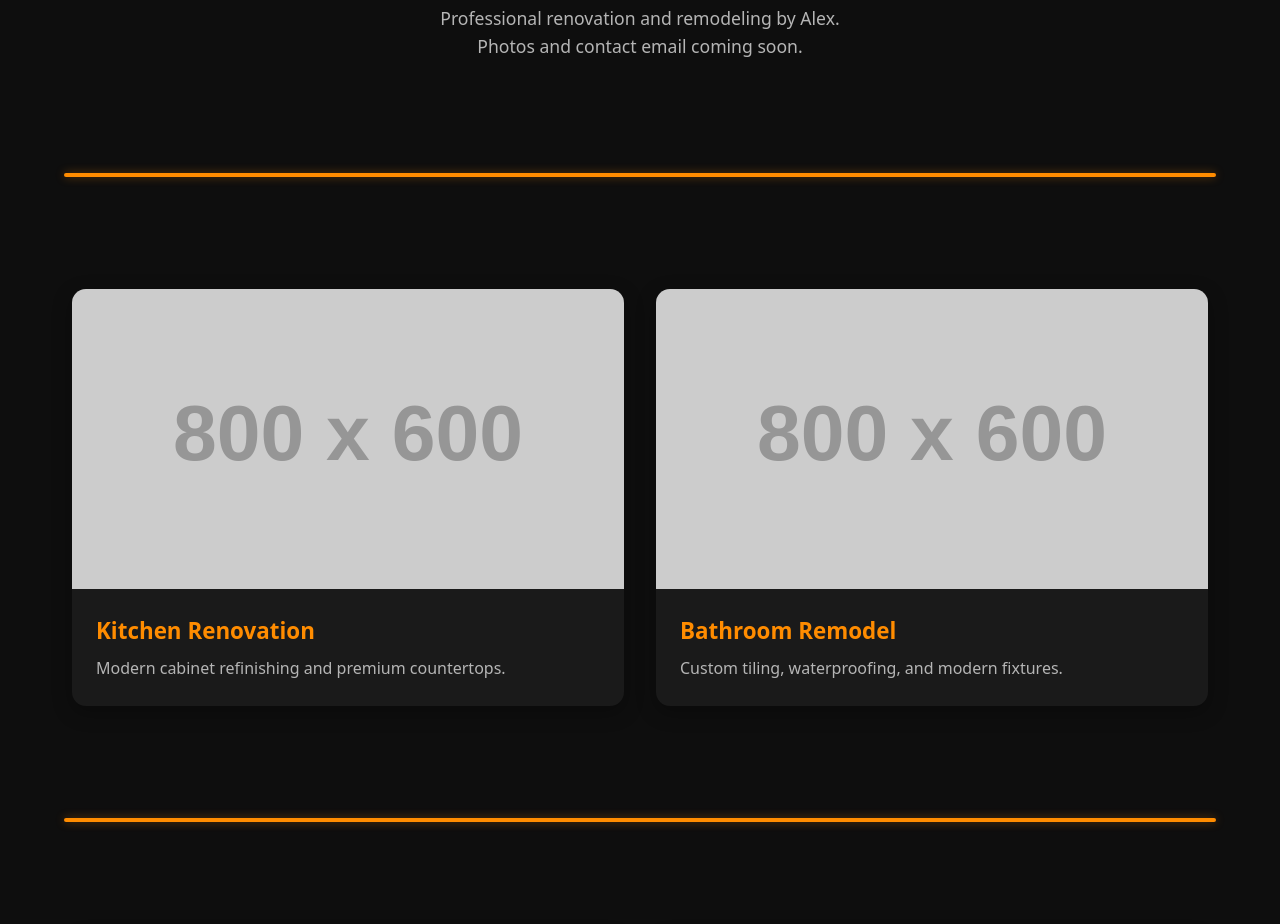
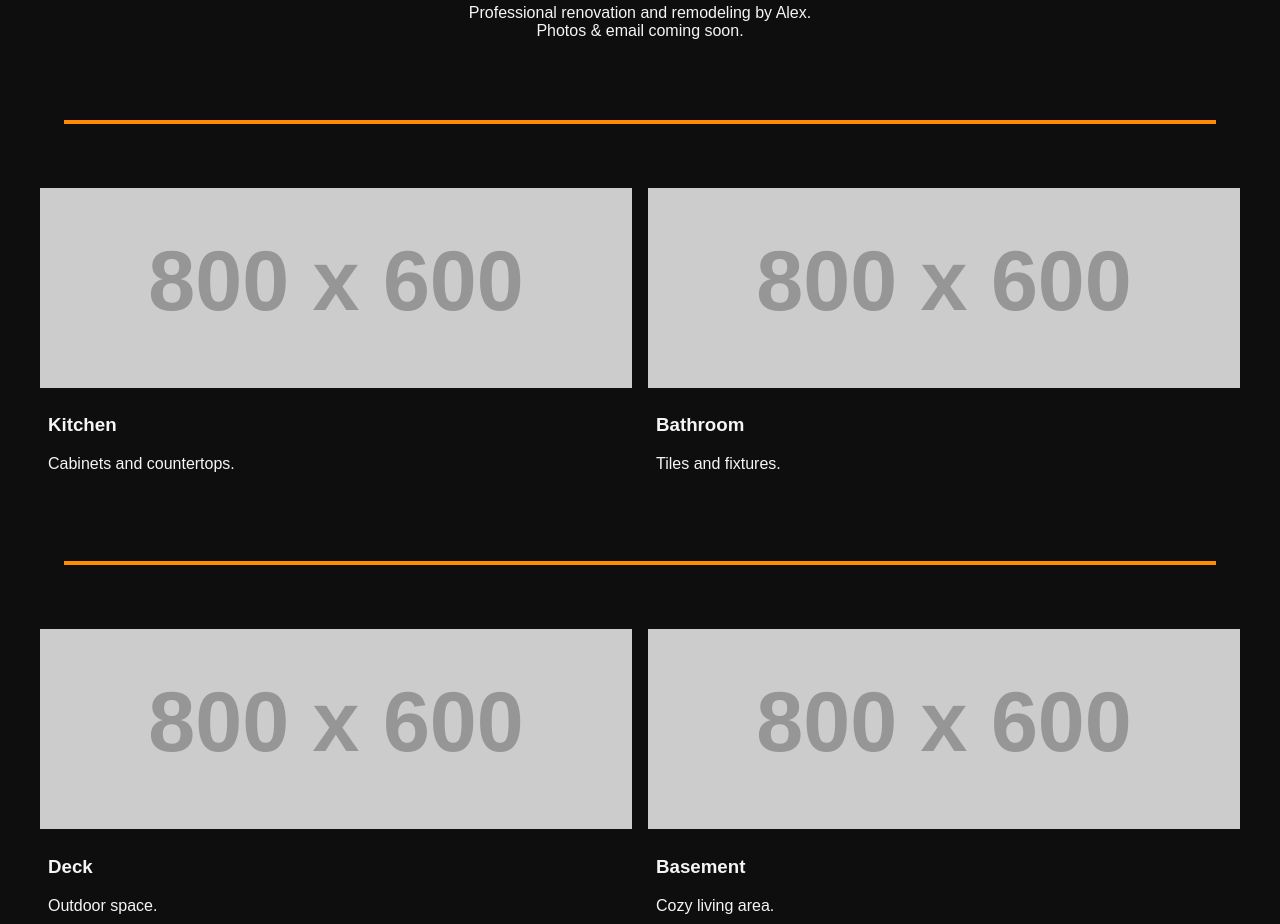
Before and after one commit to rishiprabhu9-stack/DZD, a plain HTML site: page index.html in a window 1280 px wide. Shown: the part 244-1168 px from the top of the page. Drawn offline with Linux system fonts and the light colour scheme; placeholder pictures from the web are drawn by us.

Commit message:
Refactor HTML structure and styles for clarity

```diff
--- a/index.html
+++ b/index.html
@@ -1,146 +1,79 @@
 <!DOCTYPE html>
 <html lang="en">
 <head>
-<meta charset="utf-8">
-<meta name="viewport" content="width=device-width, initial-scale=1">
+<meta charset="UTF-8">
+<meta name="viewport" content="width=device-width, initial-scale=1.0">
 <title>Alex — Renovation & Construction</title>
 <style>
-:root {
-  --bg: #0e0e0e;
-  --card: #1a1a1a;
-  --text: #f5f5f5;
-  --muted: #b5b5b5;
-  --accent: #ff8c00;
-  --divider: #ff8c00;
-  --radius: 14px;
+body {
+  margin:0; padding:0;
+  font-family:sans-serif;
+  background:#0e0e0e;
+  color:#f5f5f5;
 }
+header {
+  padding:2rem; border-bottom:4px solid #ff8c00;
+  display:flex; align-items:center; gap:1rem;
+}
+.logo {
+  background:#ff8c00; width:50px; height:50px;
+  display:flex; align-items:center; justify-content:center;
+  font-weight:bold; color:white; border-radius:12px;
+}
+.intro { text-align:center; padding:2rem; }
+.projects-row {
+  display:grid;
+  grid-template-columns:repeat(2, 1fr);
+  gap:1rem; padding:2rem;
+  max-width:1200px; margin:auto;
+}
+.project img { width:100%; height:200px; object-fit:cover; display:block; }
+.project-content { padding:0.5rem; }
+.divider { height:4px; background:#ff8c00; margin:2rem auto; width:90%; }
+footer { text-align:center; padding:2rem; border-top:4px solid #ff8c00; color:#b5b5b5; }
 
-* { box-sizing: border-box; margin: 0; padding: 0; }
-body {
-  font-family: 'Poppins', system-ui, sans-serif;
-  background: var(--bg);
-  color: var(--text);
-  line-height: 1.6;
-}
-
-header {
-  display: flex; justify-content: space-between; align-items: center;
-  padding: 2rem 3rem;
-  border-bottom: 4px solid var(--divider);
-}
-.brand { display: flex; align-items: center; gap: 1rem; }
-.logo {
-  background: linear-gradient(135deg, var(--accent), #ffb56b);
-  color: white; font-weight: 700; font-size: 2rem;
-  width: 60px; height: 60px; border-radius: var(--radius);
-  display: flex; align-items: center; justify-content: center;
-  box-shadow: 0 6px 18px rgba(255,140,0,0.3);
-}
-header h1 { font-size: 1.8rem; }
-
-section { padding: 3rem 2rem; }
-.intro { text-align: center; max-width: 900px; margin: auto; }
-.intro h2 { color: var(--accent); font-size: 2.2rem; margin-bottom: 1rem; }
-.intro p { color: var(--muted); font-size: 1.1rem; }
-
-.projects-grid {
-  display: grid;
-  grid-template-columns: repeat(2, 1fr); /* Two images per row */
-  gap: 2rem;
-  max-width: 1200px;
-  margin: 3rem auto;
-}
-
-.project {
-  background: var(--card);
-  border-radius: var(--radius);
-  overflow: hidden;
-  box-shadow: 0 6px 20px rgba(0,0,0,0.3);
-}
-.project img {
-  width: 100%;
-  height: 300px;
-  object-fit: cover;
-  display: block;
-}
-.project-content {
-  padding: 1.5rem;
-}
-.project h3 { color: var(--accent); font-size: 1.4rem; margin-bottom: .5rem; }
-.project p { color: var(--muted); font-size: 1rem; }
-
-.divider {
-  width: 90%;
-  height: 4px;
-  background: var(--divider);
-  margin: 4rem auto;
-  border-radius: 2px;
-  box-shadow: 0 0 10px rgba(255,140,0,0.4);
-}
-
-footer {
-  text-align: center;
-  padding: 3rem 1rem;
-  color: var(--muted);
-  border-top: 4px solid var(--divider);
-}
-
-/* Mobile: stack projects */
+/* mobile stack */
 @media(max-width:768px){
-  .projects-grid { grid-template-columns: 1fr; gap: 2rem; }
-  .project img { height: 250px; }
+  .projects-row { grid-template-columns:1fr; }
+  .project img { height:180px; }
 }
 </style>
 </head>
 <body>
 
 <header>
-  <div class="brand">
-    <div class="logo">A</div>
-    <h1>Alex — Renovation & Construction</h1>
-  </div>
+  <div class="logo">A</div>
+  <h1>Alex — Renovation & Construction</h1>
 </header>
 
 <section class="intro">
   <h2>Craft. Build. Restore.</h2>
-  <p>Professional renovation and remodeling by Alex.<br>Photos and contact email coming soon.</p>
+  <p>Professional renovation and remodeling by Alex.<br>Photos & email coming soon.</p>
 </section>
 
 <div class="divider"></div>
 
-<section class="projects-grid">
+<section class="projects-row">
   <div class="project">
-    <img src="https://via.placeholder.com/800x600?text=Kitchen+Renovation" alt="Kitchen Renovation">
-    <div class="project-content">
-      <h3>Kitchen Renovation</h3>
-      <p>Modern cabinet refinishing and premium countertops.</p>
-    </div>
+    <img src="https://via.placeholder.com/800x600?text=Kitchen" alt="Kitchen Renovation">
+    <div class="project-content"><h3>Kitchen</h3><p>Cabinets and countertops.</p></div>
   </div>
   <div class="project">
-    <img src="https://via.placeholder.com/800x600?text=Bathroom+Remodel" alt="Bathroom Remodel">
-    <div class="project-content">
-      <h3>Bathroom Remodel</h3>
-      <p>Custom tiling, waterproofing, and modern fixtures.</p>
-    </div>
+    <img src="https://via.placeholder.com/800x600?text=Bathroom" alt="Bathroom Remodel">
+    <div class="project-content"><h3>Bathroom</h3><p>Tiles and fixtures.</p></div>
   </div>
 </section>
 
 <div class="divider"></div>
 
-<section class="projects-grid">
+<section class="projects-row">
   <div class="project">
-    <img src="https://via.placeholder.com/800x600?text=Deck+Construction" alt="Deck Construction">
-    <div class="project-content">
-      <h3>Deck Construction</h3>
-      <p>Durable outdoor entertaining space with composite materials.</p>
-    </div>
+    <img src="https://via.placeholder.com/800x600?text=Deck" alt="Deck Construction">
+    <div class="project-content"><h3>Deck</h3><p>Outdoor space.</p></div>
   </div>
   <div class="project">
-    <img src="https://via.placeholder.com/800x600?text=Basement+Finish" alt="Basement Finish">
-    <div class="project-content">
-      <h3>Basement Finish</h3>
-      <p>Comfortable living area with insulation and finish carpentry.</p>
-    </div>
+    <img src="https://via.placeholder.com/800x600?text=Basement" alt="Basement Finish">
+    <div class="project-content"><h3>Basement</h3><p>Cozy living area.</p></div>
   </div>
 </section>
 
```
